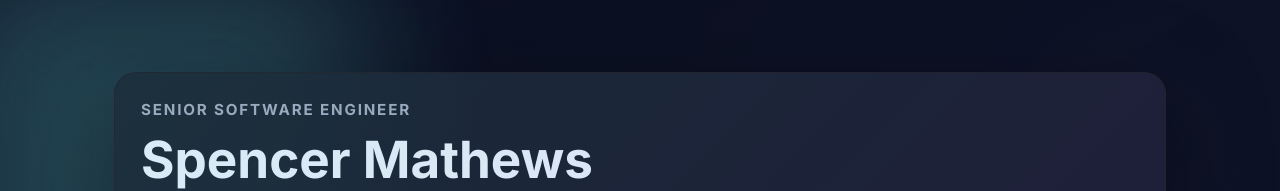
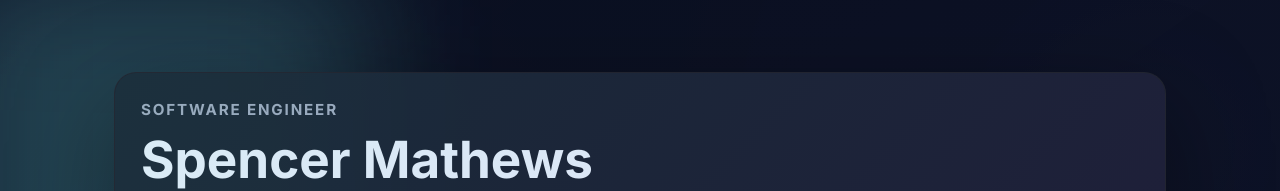
Before and after one commit to spencer-w-mathews/spencermathews, a React (Create React App) app: page / in a window 1280 px wide. Shown: the top 191 px of the page. Built offline with nearby package versions, Linux system fonts and the light colour scheme.

Commit message:
update not to say senior

```diff
--- a/src/App.js
+++ b/src/App.js
@@ -45,10 +45,12 @@ const App = () => {
       <div className="glow blur-two" />
       <main className="app-shell">
         <header className="hero">
-          <span className="eyebrow">Senior Software Engineer</span>
+          <span className="eyebrow">Software Engineer</span>
           <h1>
             Spencer Mathews
-            <span className="hero-accent">builds resilient digital products.</span>
+            <span className="hero-accent">
+              builds resilient digital products.
+            </span>
           </h1>
           <p className="hero-body">
             I design and ship thoughtful experiences across web, cloud, and AI.
```
